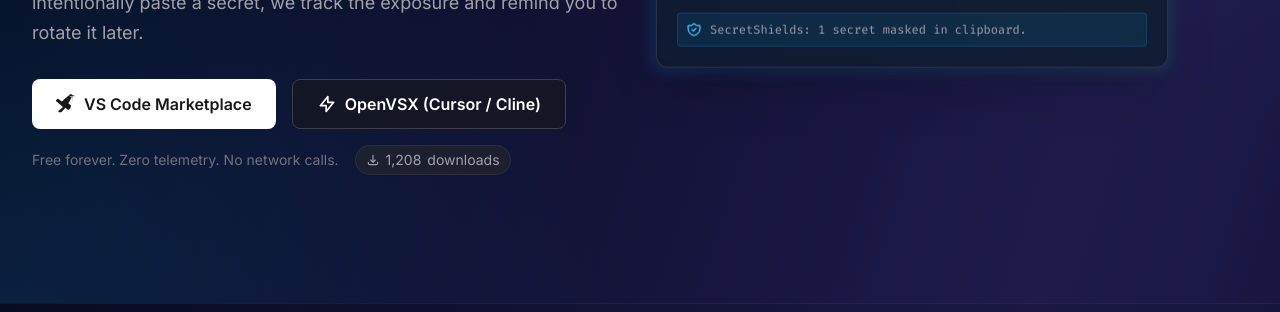
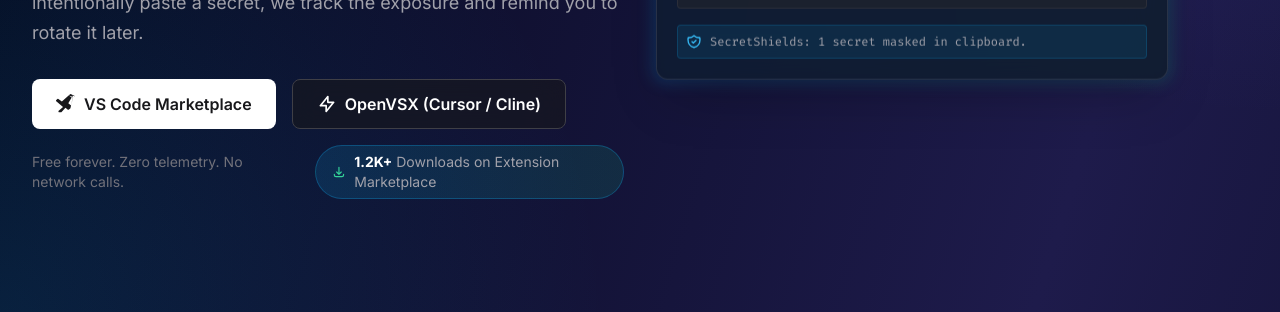
Before and after one commit to Leectan/secretshields, a website: page docs/index.html in a window 1280 px wide. Shown: the part 488-800 px from the top of the page. Drawn offline with nearby package versions, Linux system fonts and the light colour scheme.

Commit message:
style: make download badge more visually appealing
Gradient background, bold count formatted as "1.2K+", labeled
"Downloads on Extension Marketplace".

```diff
--- a/docs/index.html
+++ b/docs/index.html
@@ -147,9 +147,9 @@
                     </div>
                     <div class="mt-4 flex items-center gap-4 text-sm text-zinc-500">
                         <span>Free forever. Zero telemetry. No network calls.</span>
-                        <span id="download-badge" class="hidden items-center gap-1.5 px-2.5 py-1 rounded-full bg-zinc-800/60 border border-zinc-700/50 text-zinc-400">
-                            <svg class="w-3.5 h-3.5" fill="none" stroke="currentColor" viewBox="0 0 24 24"><path stroke-linecap="round" stroke-linejoin="round" stroke-width="2" d="M4 16v1a3 3 0 003 3h10a3 3 0 003-3v-1m-4-4l-4 4m0 0l-4-4m4 4V4"></path></svg>
-                            <span id="download-count">--</span> downloads
+                        <span id="download-badge" class="hidden items-center gap-2 px-4 py-1.5 rounded-full bg-gradient-to-r from-primary-500/15 to-emerald-500/15 border border-primary-500/30 text-sm">
+                            <svg class="w-4 h-4 text-emerald-400" fill="none" stroke="currentColor" viewBox="0 0 24 24"><path stroke-linecap="round" stroke-linejoin="round" stroke-width="2" d="M4 16v1a3 3 0 003 3h10a3 3 0 003-3v-1m-4-4l-4 4m0 0l-4-4m4 4V4"></path></svg>
+                            <span><span id="download-count" class="font-bold text-white">--</span><span class="text-zinc-400"> Downloads on Extension Marketplace</span></span>
                         </span>
                     </div>
                 </div>
@@ -472,13 +472,17 @@
     </footer>
 
     <script>
+        function formatCount(n) {
+            if (n >= 1000) return (Math.floor(n / 100) / 10).toFixed(1).replace(/\.0$/, '') + 'K';
+            return n.toString();
+        }
         fetch('stats.json')
             .then(r => r.json())
             .then(data => {
                 if (data.downloads > 0) {
                     const badge = document.getElementById('download-badge');
                     const count = document.getElementById('download-count');
-                    count.textContent = data.downloads.toLocaleString();
+                    count.textContent = formatCount(data.downloads) + '+';
                     badge.classList.remove('hidden');
                     badge.classList.add('inline-flex');
                 }
```
